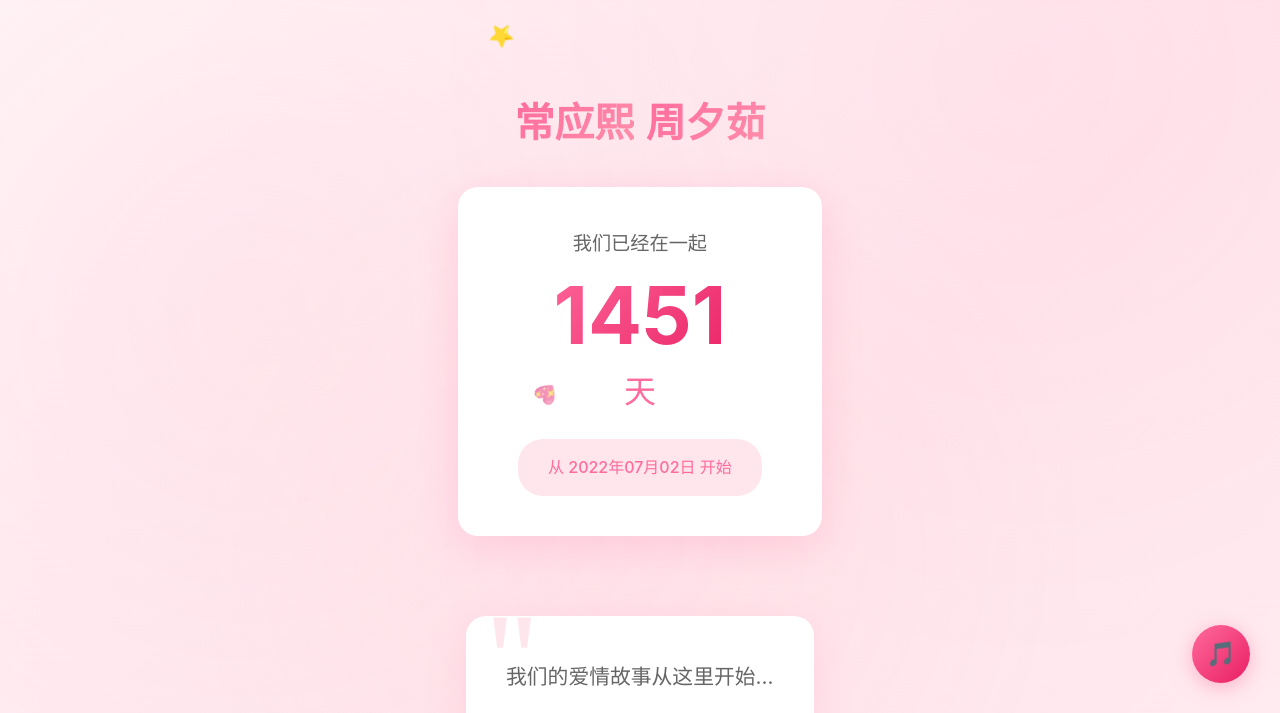
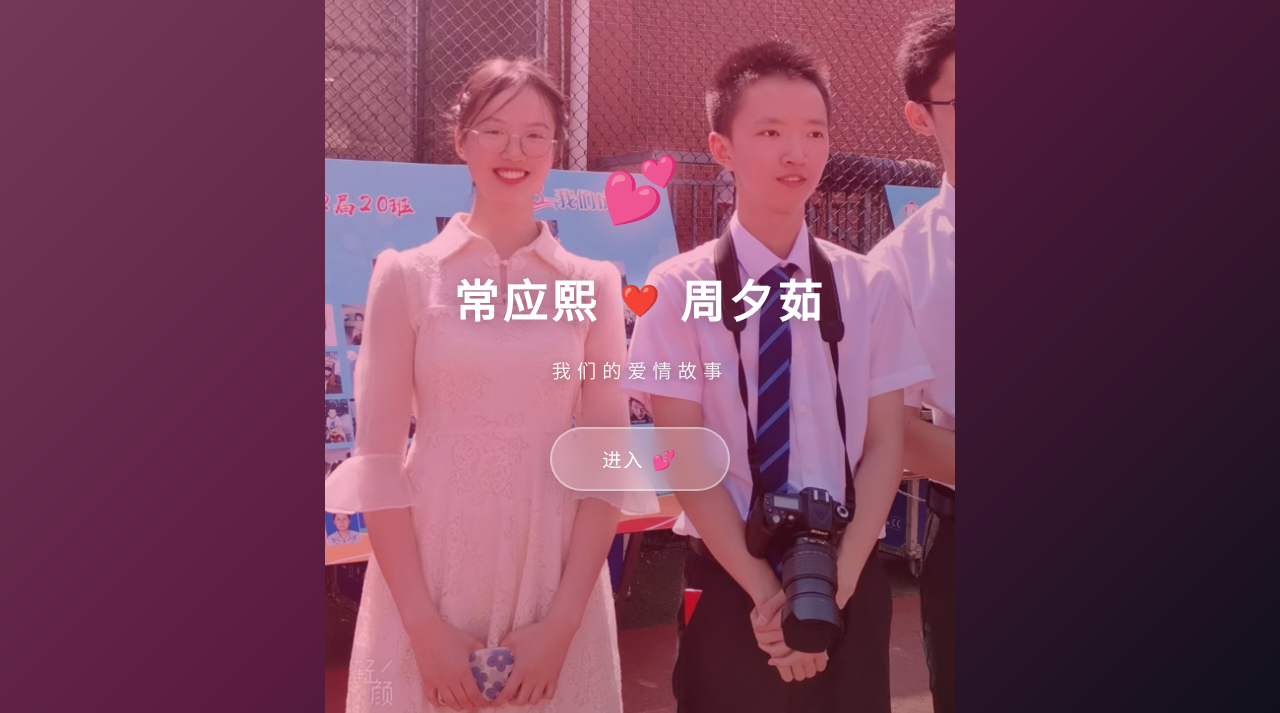
Before and after one commit to changle20040707/love-memory, a plain HTML site: page index.html in a window 1280 px wide. Shown: the part 87-800 px from the top of the page. Drawn offline with Linux system fonts and the light colour scheme.

Commit message:
Add files via upload

```diff
--- a/css/style.css
+++ b/css/style.css
@@ -816,3 +816,176 @@ body::before {
     display: none;
   }
 }
+
+/* ============================================
+   开屏封面
+   ============================================ */
+#coverScreen {
+  position: fixed;
+  top: 0;
+  left: 0;
+  width: 100%;
+  height: 100%;
+  z-index: 99999;
+  display: flex;
+  align-items: center;
+  justify-content: center;
+  transition: opacity 0.8s ease, transform 0.8s ease;
+}
+
+#coverScreen.cover-hidden {
+  opacity: 0;
+  transform: scale(1.05);
+  pointer-events: none;
+}
+
+.cover-bg {
+  position: absolute;
+  top: 0;
+  left: 0;
+  width: 100%;
+  height: 100%;
+  background-size: contain;
+  background-position: center;
+  background-repeat: no-repeat;
+  background-color: #1a1a2e;
+  transform: scale(1.05);
+}
+
+.cover-overlay {
+  position: absolute;
+  top: 0;
+  left: 0;
+  width: 100%;
+  height: 100%;
+  background: linear-gradient(
+    135deg,
+    rgba(255, 107, 157, 0.4) 0%,
+    rgba(233, 30, 99, 0.3) 50%,
+    rgba(0, 0, 0, 0.4) 100%
+  );
+}
+
+.cover-content {
+  position: relative;
+  z-index: 1;
+  text-align: center;
+  padding: 30px;
+  opacity: 0;
+  transform: translateY(30px);
+  transition: all 0.8s cubic-bezier(0.4, 0, 0.2, 1);
+}
+
+#coverScreen.cover-ready .cover-content {
+  opacity: 1;
+  transform: translateY(0);
+}
+
+.cover-heart {
+  font-size: 4rem;
+  animation: heartbeat 1.5s ease-in-out infinite;
+  margin-bottom: 20px;
+  text-shadow: 0 0 30px rgba(255, 107, 157, 0.5);
+  filter: drop-shadow(0 0 15px rgba(255, 255, 255, 0.3));
+}
+
+.cover-names {
+  display: flex;
+  align-items: center;
+  justify-content: center;
+  gap: 20px;
+  margin-bottom: 15px;
+  flex-wrap: wrap;
+}
+
+.cover-name {
+  font-size: 2.8rem;
+  font-weight: 800;
+  color: white;
+  text-shadow: 0 2px 20px rgba(0, 0, 0, 0.3),
+               0 0 40px rgba(255, 107, 157, 0.3);
+  letter-spacing: 4px;
+}
+
+.cover-name-heart {
+  font-size: 2rem;
+  animation: heartbeat 1.5s ease-in-out infinite;
+  filter: drop-shadow(0 0 10px rgba(255, 255, 255, 0.5));
+}
+
+.cover-subtitle {
+  font-size: 1.2rem;
+  color: rgba(255, 255, 255, 0.9);
+  letter-spacing: 6px;
+  margin-bottom: 40px;
+  text-shadow: 0 2px 10px rgba(0, 0, 0, 0.3);
+  font-weight: 300;
+}
+
+.cover-btn {
+  display: inline-block;
+  padding: 16px 50px;
+  background: rgba(255, 255, 255, 0.2);
+  backdrop-filter: blur(10px);
+  -webkit-backdrop-filter: blur(10px);
+  color: white;
+  border: 2px solid rgba(255, 255, 255, 0.4);
+  border-radius: 50px;
+  font-size: 1.2rem;
+  font-weight: 500;
+  cursor: pointer;
+  transition: all 0.4s ease;
+  letter-spacing: 2px;
+  box-shadow: 0 4px 30px rgba(0, 0, 0, 0.15);
+  opacity: 0;
+  transform: translateY(20px);
+}
+
+#coverScreen.cover-ready .cover-btn {
+  opacity: 1;
+  transform: translateY(0);
+  transition-delay: 0.3s;
+}
+
+.cover-btn:hover {
+  background: rgba(255, 255, 255, 0.35);
+  border-color: rgba(255, 255, 255, 0.8);
+  transform: translateY(-3px) scale(1.05);
+  box-shadow: 0 8px 40px rgba(0, 0, 0, 0.25);
+}
+
+.cover-btn:active {
+  transform: translateY(0) scale(0.98);
+}
+
+/* 封面响应式 */
+@media (max-width: 768px) {
+  .cover-heart {
+    font-size: 3rem;
+  }
+  .cover-name {
+    font-size: 2rem;
+    letter-spacing: 2px;
+  }
+  .cover-name-heart {
+    font-size: 1.5rem;
+  }
+  .cover-subtitle {
+    font-size: 1rem;
+    letter-spacing: 4px;
+    margin-bottom: 30px;
+  }
+  .cover-btn {
+    padding: 14px 40px;
+    font-size: 1.1rem;
+  }
+}
+
+@media (max-width: 480px) {
+  .cover-name {
+    font-size: 1.6rem;
+  }
+  .cover-names {
+    gap: 12px;
+  }
+}
--- a/js/main.js
+++ b/js/main.js
@@ -10,6 +10,9 @@ async function initApp() {
   try {
     // 加载配置
     CONFIG = await loadConfig();
+
+    // 初始化开屏封面
+    initCoverScreen();
 
     // 初始化音乐播放器
     initMusicPlayer();
@@ -61,6 +64,71 @@ function getDefaultConfig() {
       subtitle: "记录每一个美好瞬间"
     }
   };
+}
+
+// ============================================
+// 开屏封面
+// ============================================
+function initCoverScreen() {
+  // 检查是否在本会话中已经看过封面
+  if (sessionStorage.getItem('loveCoverShown')) return;
+
+  // 查找封面图片是否存在
+  const img = new Image();
+  img.onload = function() {
+    createCoverScreen();
+  };
+  img.onerror = function() {
+    // 封面图片不存在，跳过
+  };
+  img.src = 'images/cover.jpg';
+}
+
+function createCoverScreen() {
+  const couple = CONFIG.couple || {};
+
+  const cover = document.createElement('div');
+  cover.id = 'coverScreen';
+  cover.innerHTML = `
+    <div class="cover-bg" style="background-image: url('images/cover.jpg')"></div>
+    <div class="cover-overlay"></div>
+    <div class="cover-content">
+      <div class="cover-heart">💕</div>
+      <div class="cover-names">
+        <span class="cover-name">${escapeHtml(couple.name1 || '')}</span>
+        <span class="cover-name-heart">❤️</span>
+        <span class="cover-name">${escapeHtml(couple.name2 || '')}</span>
+      </div>
+      <div class="cover-subtitle">我们的爱情故事</div>
+      <button class="cover-btn" id="coverEnterBtn">
+        进入 💕
+      </button>
+    </div>
+  `;
+  document.body.appendChild(cover);
+
+  // 点击按钮进入
+  document.getElementById('coverEnterBtn').addEventListener('click', () => {
+    cover.classList.add('cover-hidden');
+    // 动画结束后移除
+    setTimeout(() => {
+      cover.remove();
+    }, 800);
+    // 标记已看
+    sessionStorage.setItem('loveCoverShown', 'true');
+  });
+
+  // 点击背景也能进入
+  cover.addEventListener('click', (e) => {
+    if (e.target === cover || e.target.classList.contains('cover-overlay')) {
+      document.getElementById('coverEnterBtn').click();
+    }
+  });
+
+  // 延迟显示按钮（等图片加载）
+  setTimeout(() => {
+    cover.classList.add('cover-ready');
+  }, 300);
 }
 
 // 初始化音乐播放器
```
Also changed, not shown: images/cover.jpg (added).
